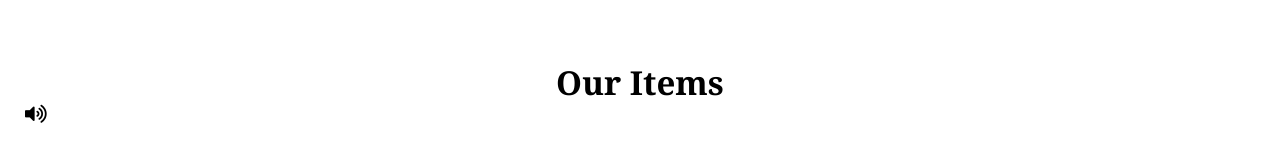
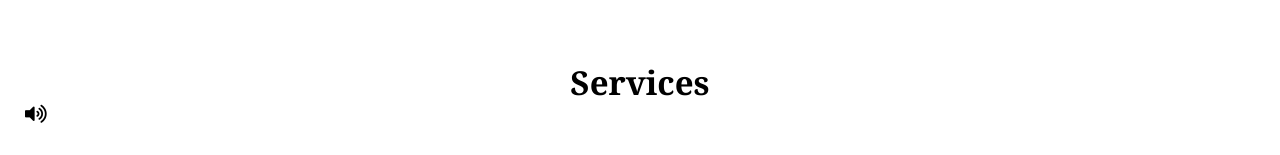
Before and after one commit to mahdi-kz/anime-website, a React (Create React App) app in the folder anime_website/: page / in a window 1280 px wide. Shown: the part 531-686 px from the top of the page. Built offline with nearby package versions, Linux system fonts and the light colour scheme.

Commit message:
changing some names

```diff
--- a/anime_website/src/components/HomeBox.js
+++ b/anime_website/src/components/HomeBox.js
@@ -14,7 +14,7 @@ import video4 from '../videos/4.mp4';
 function HomeBox(){
 	const [drow, setDrow] = useState(false);
 	const [soundOff, setSoundOff] = useState(false);
-	const [title, setTitle] = useState('Our Items');
+	const [title, setTitle] = useState('Services');
 	const [selectedBox1, setSelectedBox1] = useState(false);
 	const [selectedBox2, setSelectedBox2] = useState(false);
 	const [selectedBox3, setSelectedBox3] = useState(false);
@@ -30,8 +30,8 @@ function HomeBox(){
 		<>
 			<ul>
 				<li className={selectedBox1?"box firstBoxHover":"firstBox"}
-					onMouseEnter={()=>{setTitle("image 1");setSelectedBox1(true);}}
-					onMouseLeave={()=>{setTitle('Our Items');setSelectedBox1(false);}}
+					onMouseEnter={()=>{setTitle("Videos");setSelectedBox1(true);}}
+					onMouseLeave={()=>{setTitle('Services');setSelectedBox1(false);}}
 				>
 				{selectedBox1?
 					<video
@@ -49,8 +49,8 @@ function HomeBox(){
 
 				</li>
 				<li className={selectedBox2?"box secondBoxHover":"secondBox"}
-					onMouseEnter={()=>{setTitle("image 2");setSelectedBox2(true)}}
-					onMouseLeave={()=>{setTitle('Our Items');setSelectedBox2(false)}}
+					onMouseEnter={()=>{setTitle("Social Media");setSelectedBox2(true)}}
+					onMouseLeave={()=>{setTitle('Services');setSelectedBox2(false)}}
 				>
 					{selectedBox2?
 						<video
@@ -67,8 +67,8 @@ function HomeBox(){
 
 				</li>
 				<li className={selectedBox3?"box thirdBoxHover":"thirdBox"}
-					onMouseEnter={()=>{setTitle("image 3");setSelectedBox3(true)}}
-					onMouseLeave={()=>{setTitle('Our Items');setSelectedBox3(false)}}
+					onMouseEnter={()=>{setTitle("Graphics");setSelectedBox3(true)}}
+					onMouseLeave={()=>{setTitle('Services');setSelectedBox3(false)}}
 				>
 					{selectedBox3?
 						<video
@@ -86,8 +86,8 @@ function HomeBox(){
 
 				</li>
 				<li className={selectedBox4?"box fourthBoxHover":"fourthBox"}
-					onMouseEnter={()=>{setTitle("image 4");setSelectedBox4(true)}}
-					onMouseLeave={()=>{setTitle('Our Items');setSelectedBox4(false)}}
+					onMouseEnter={()=>{setTitle("Training");setSelectedBox4(true)}}
+					onMouseLeave={()=>{setTitle('Services');setSelectedBox4(false)}}
 				>
 					{selectedBox4?
 						<video
```
